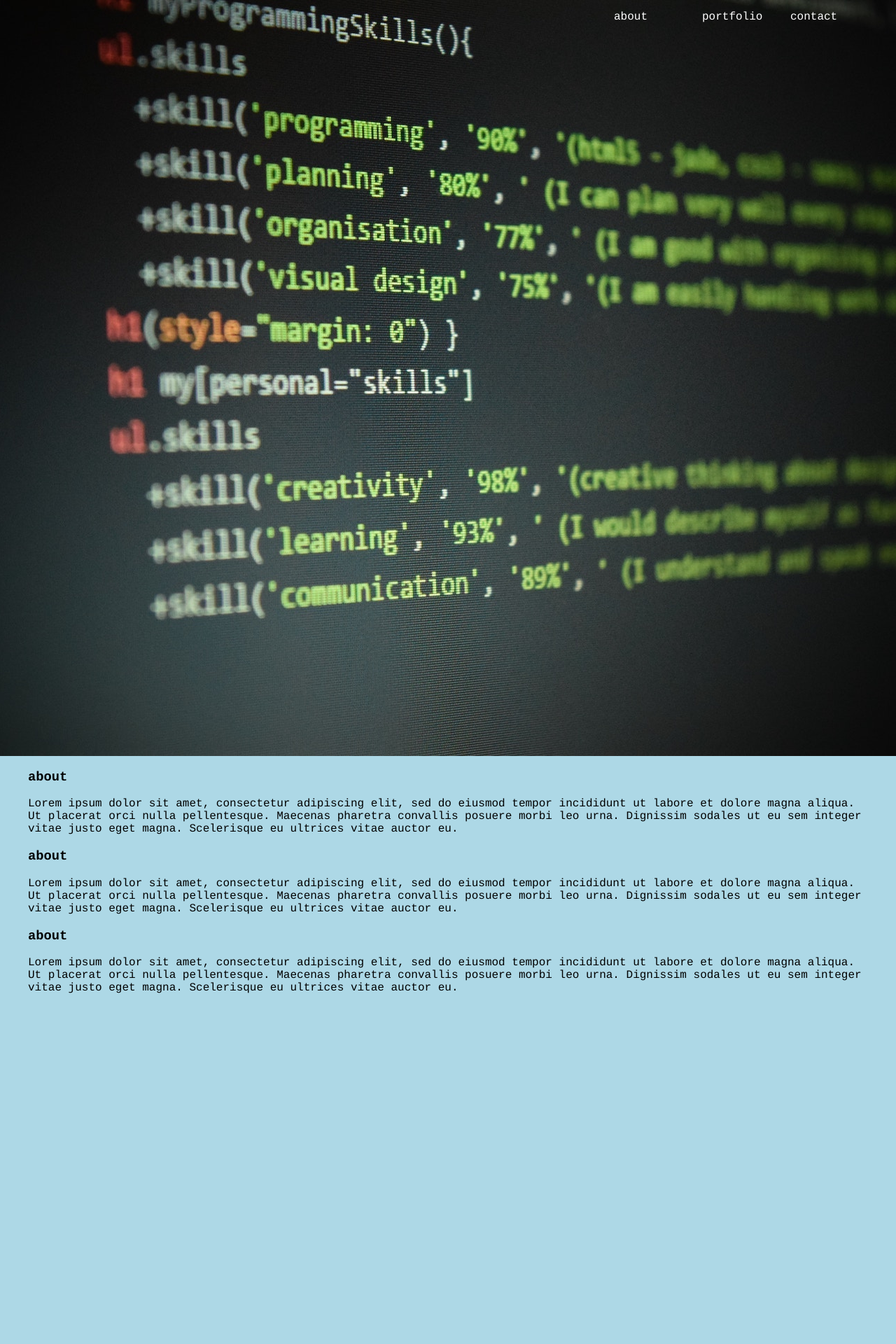
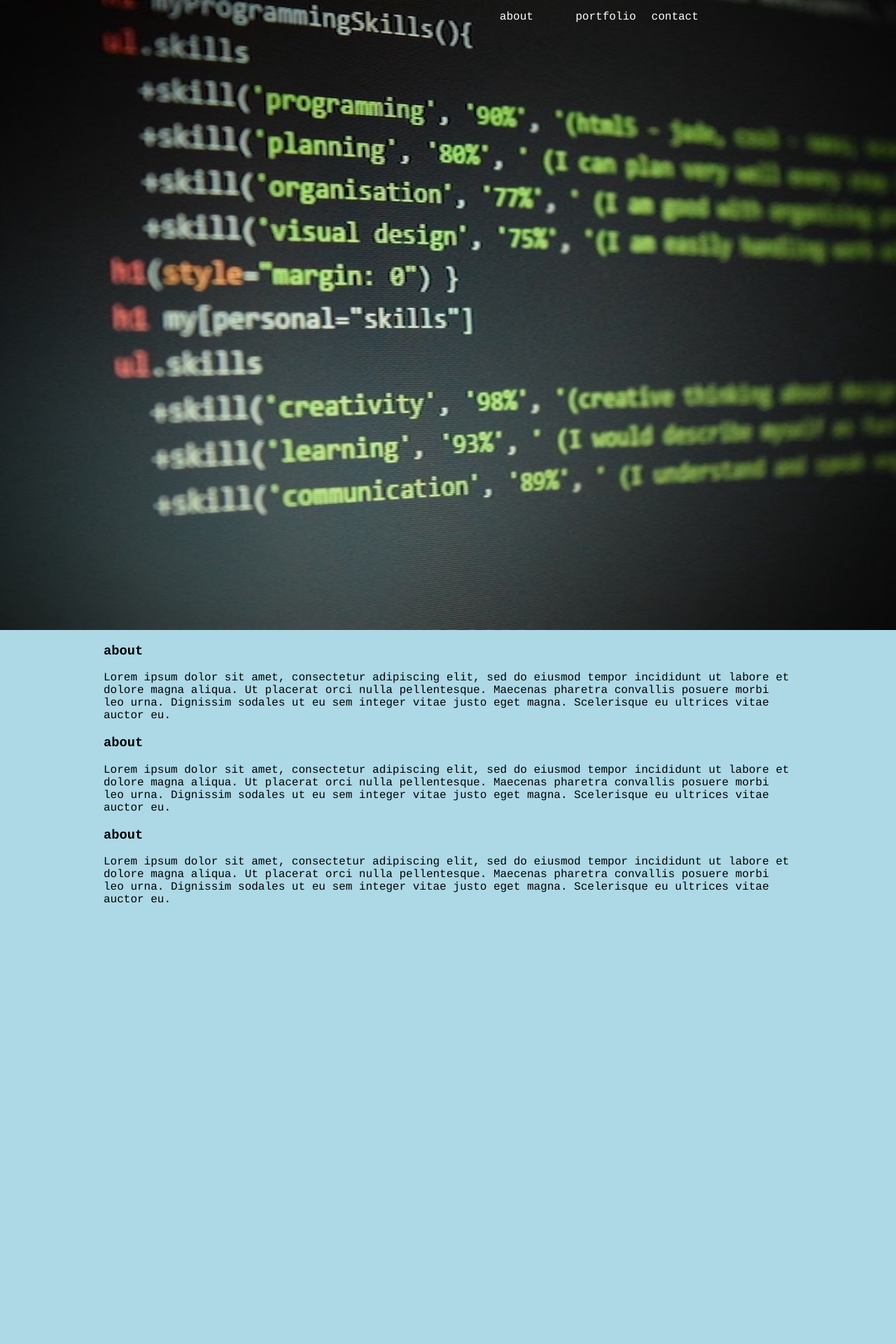
Before and after one commit to JamesCullen2/JamesPortfolio, a PHP site: page / in a window 1280 px wide. Shown: the top 1920 px of the page at 70% size. Run offline with PHP 8.4, Linux system fonts and the light colour scheme.

Commit message:
changed widths % on container class

```diff
--- a/styles.css
+++ b/styles.css
@@ -8,23 +8,25 @@ body {
 }
 
 header {
-    background-image: url(code_skills.jpg);
+    background-image: url(large_code_skills.jpg);
     background-position: center;
     background-repeat: no-repeat;
     background-size: cover;
     position: relative;
     width: 100%;
-    height: 1080px;
+    height: 900px;
 }
 
 .container {
     margin: 0 auto;
-    width: 1200px;
+    width: 80%;
     overflow: auto;
 }
 
 ul {
     overflow: hidden;
+    position: fixed;
+    width: 100%;
 }
 
 li {
@@ -53,6 +55,7 @@ a {
 
 section {
     height: 1080px;
+    padding: 0px 20px 0px 20px;
 }
 
 .image-icons {
@@ -64,6 +67,9 @@ section {
 @media only screen and (min-width: 600px) {
     body {
         background-color: lightblue;
+    }
+    header {
+
     }
     li {
         float: right;
```
